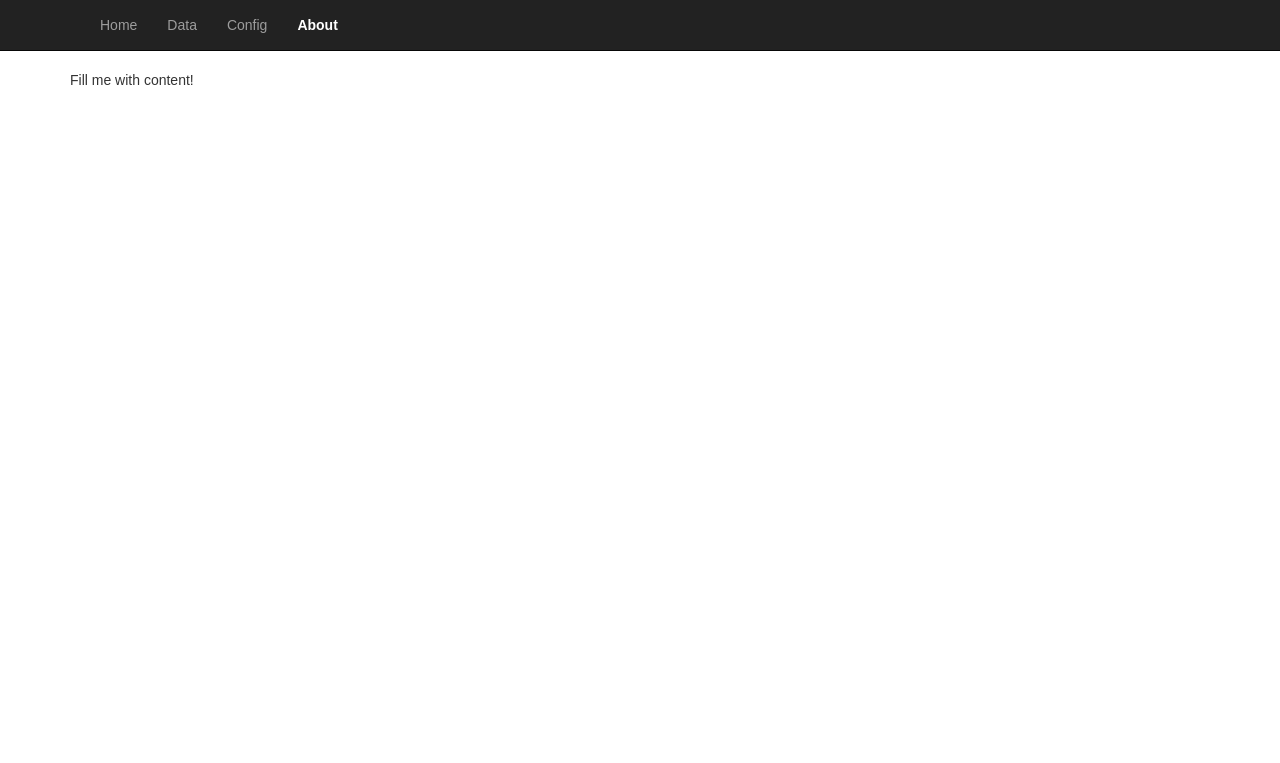
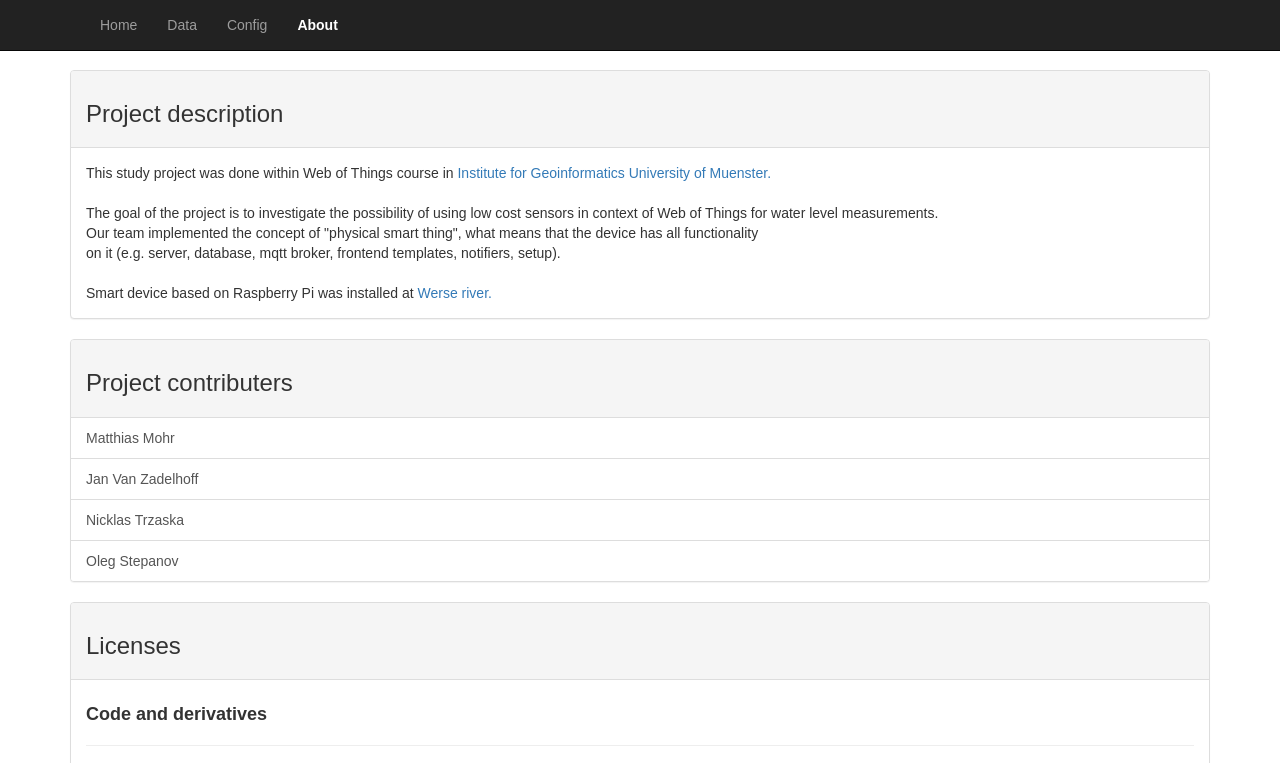
Before and after one commit to JanVan01/gwot-physical, a Flask app: template templates/about.html in a window 1280 px wide. Shown: the top 763 px of the page. Before the commit the page ends 85 px from the top, so only its background shows below. Run offline with Flask 2, Linux system fonts and the light colour scheme; the template is opened without the code that fills it, so the values that code supplies are empty; some libraries are stand-ins or nearby versions.

Commit message:
Add about page content: description, contacts, license

```diff
--- a/static/layout.css
+++ b/static/layout.css
@@ -7,3 +7,7 @@ body {
 	font-weight: bold;
 	color: white;
 }
+
+.panel-no-pad {
+	padding-top: 0px;
+}
--- a/templates/about.html
+++ b/templates/about.html
@@ -1,3 +1,64 @@
 {% extends "base/frontend.html" %}
 
 {% block navigation %}about{% endblock navigation %}
+
+{% block content %}
+
+<div>
+	<div>
+		<div class="panel panel-default">
+				<div class="panel-heading">
+					<h3>Project description</h3>
+				</div>
+				<div class="panel-body">
+					This study project was done within Web of Things course in <a href="https://www.uni-muenster.de/Geoinformatics">Institute for Geoinformatics University of Muenster.</a><br/><br/>
+					The goal of the project is to investigate the possibility of using low cost sensors in context of Web of Things for water level measurements.<br/>
+					Our team implemented the concept of "physical smart thing", what means that the device has all functionality<br/>
+					on it (e.g. server, database, mqtt broker, frontend templates, notifiers, setup).<br/>
+					<br/>
+					Smart device based on Raspberry Pi was installed at <a href="http://www.openstreetmap.org/#map=19/51.97340/7.70024">Werse river.</a>
+					<br/>
+				</div>
+			</div>
+			<div class="panel panel-default">
+				<div class="panel-heading">
+					<h3>Project contributers</h3>
+				</div>
+				<div class="list-group">
+					<a href="https://github.com/m-mohr" class="list-group-item">Matthias Mohr</a>
+					<a href="https://github.com/JanVan01" class="list-group-item">Jan Van Zadelhoff</a>
+					<a href="https://github.com/Trzaska" class="list-group-item">Nicklas Trzaska</a>
+					<a href="https://github.com/olegvstepanov" class="list-group-item">Oleg Stepanov</a>
+				</div>
+			</div>
+		</div>
+		<div class="panel panel-default">
+			<div class="panel-heading">
+				<h3>Licenses</h3>
+			</div>
+			<div class="panel-body">
+				<h4><b>Code and derivatives</b></h4>
+				<hr/>
+				<a href="https://www.gnu.org/licenses/lgpl-3.0-standalone.html"><img alt="LGPL 3" src="https://www.gnu.org/graphics/lgplv3-147x51.png" /></a><br/>
+				<h5>GNU LESSER GENERAL PUBLIC LICENSE</h5>
+				<p>
+					The code is distributed under LGPL: you can redistribute it and/or modify it under the terms of the <a href="https://www.gnu.org/licenses/lgpl-3.0-standalone.html">GNU Lesser General Public License</a> as published by the Free Software Foundation, either version 3 of the License, or (at your option) any later version.
+				</p>
+				<p>
+					The code is distributed in the hope that it will be useful, but WITHOUT ANY WARRANTY; without even the implied warranty of MERCHANTABILITY or FITNESS FOR A PARTICULAR PURPOSE. See the GNU Lesser General Public License for more details.
+				</p>
+				<p>
+					You can find a copy of the GNU Lesser General Public License at <a href="https://github.com/JanVan01/gwot-physical">project directory on GitHub</a> If not, see http://www.gnu.org/licenses/.
+				</p>
+			</div>
+			<hr/>
+			<div class="panel-body panel-no-pad">
+				<h4><b>Sensors measurements</b></h4>
+				<hr/>
+				<a rel="license" href="http://creativecommons.org/licenses/by/4.0/"><img alt="Creative Commons License" style="border-width:0" src="https://i.creativecommons.org/l/by/4.0/88x31.png"/></a><br/>Sensor measurements are licensed under a <a rel="license" href="http://creativecommons.org/licenses/by/4.0/">Creative Commons Attribution 4.0 International License</a>.
+				<br/>
+			</div>
+		</div>
+	</div>
+
+{% endblock content %}
```
